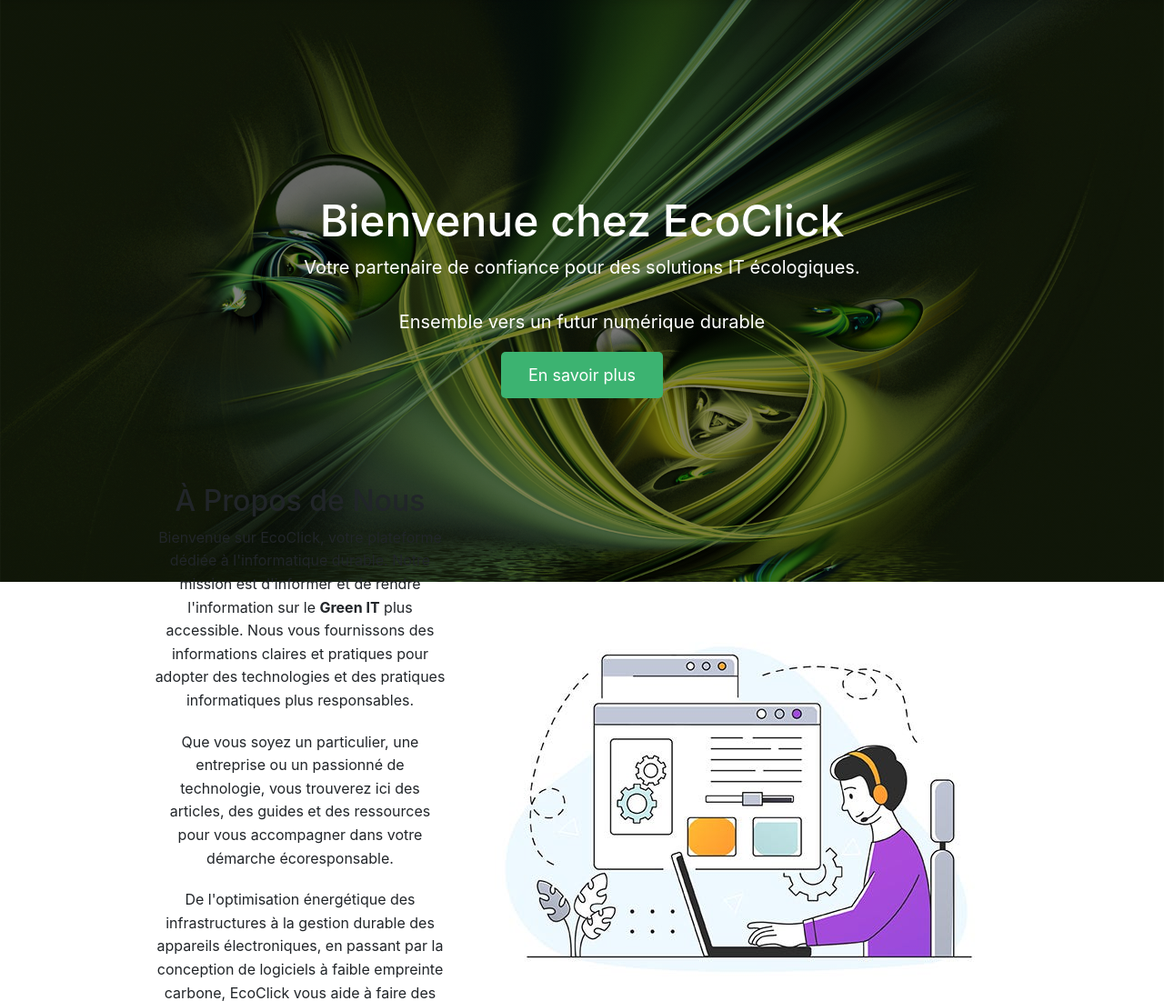
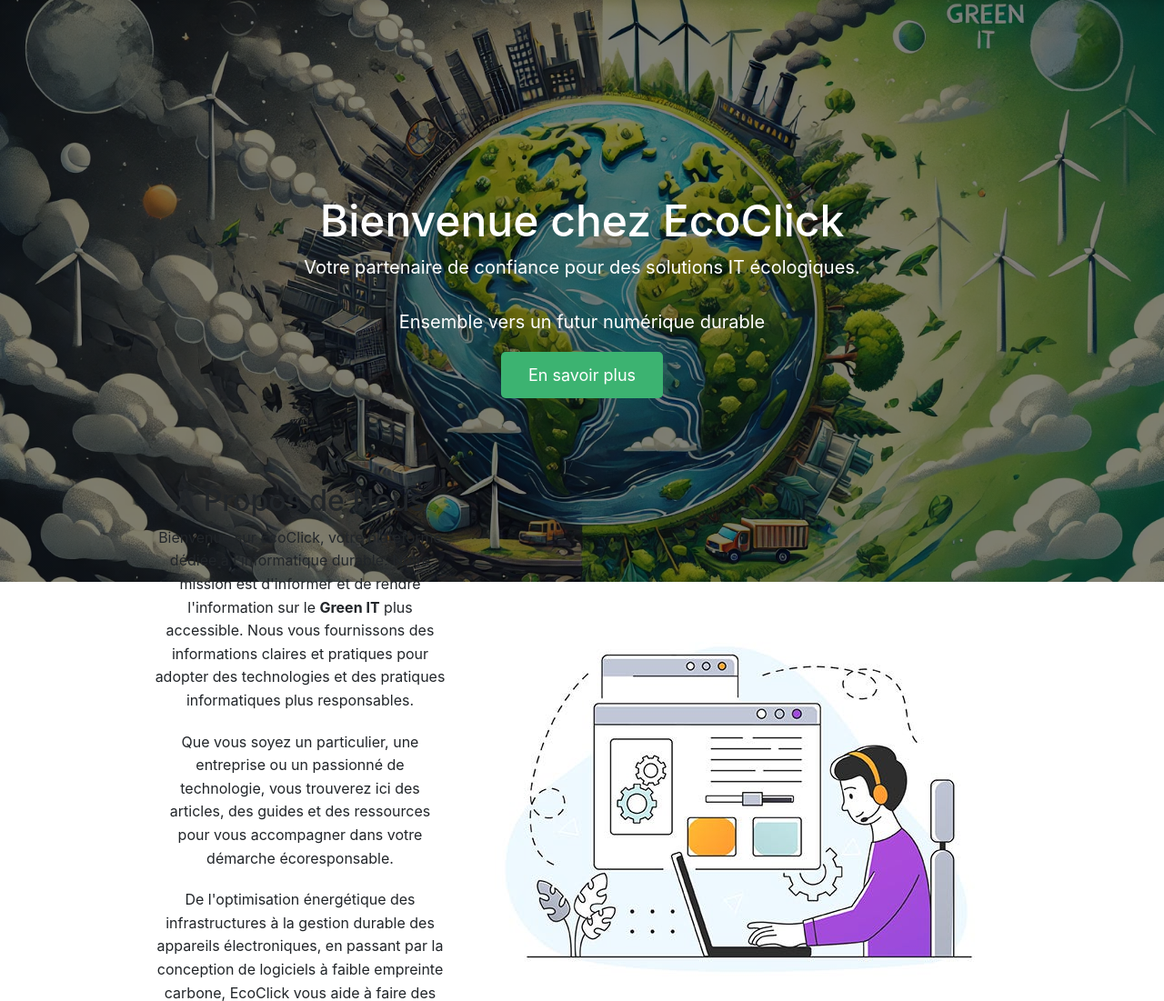
Before and after one commit to yukooome/Projet-Hackaton, a PHP site: page / in a window 1280 px wide. Shown: the part 76-1177 px from the top of the page at 91% size. Run offline with PHP 8.4, Linux system fonts and the light colour scheme.

Commit message:
aj img bg

```diff
--- a/accueil.css
+++ b/accueil.css
@@ -93,7 +93,7 @@ header {
 
 /* section accueil */
 .accueil {
-    background: linear-gradient(rgba(0, 0, 0, 0.5), rgba(0, 0, 0, 0.5)), url('./image/R.jpg') no-repeat center center/cover;
+    background: linear-gradient(rgba(0, 0, 0, 0.5), rgba(0, 0, 0, 0.5)), url('./image/fd-ecran-green.webp') no-repeat center center/cover;
     height: 80vh;
     display: flex;
     justify-content: center;
```
Also changed, not shown: image/fd-ecran-3.webp (added), image/fd-ecran-green.webp (added), image/img-fd-ecran-2.webp (added).
